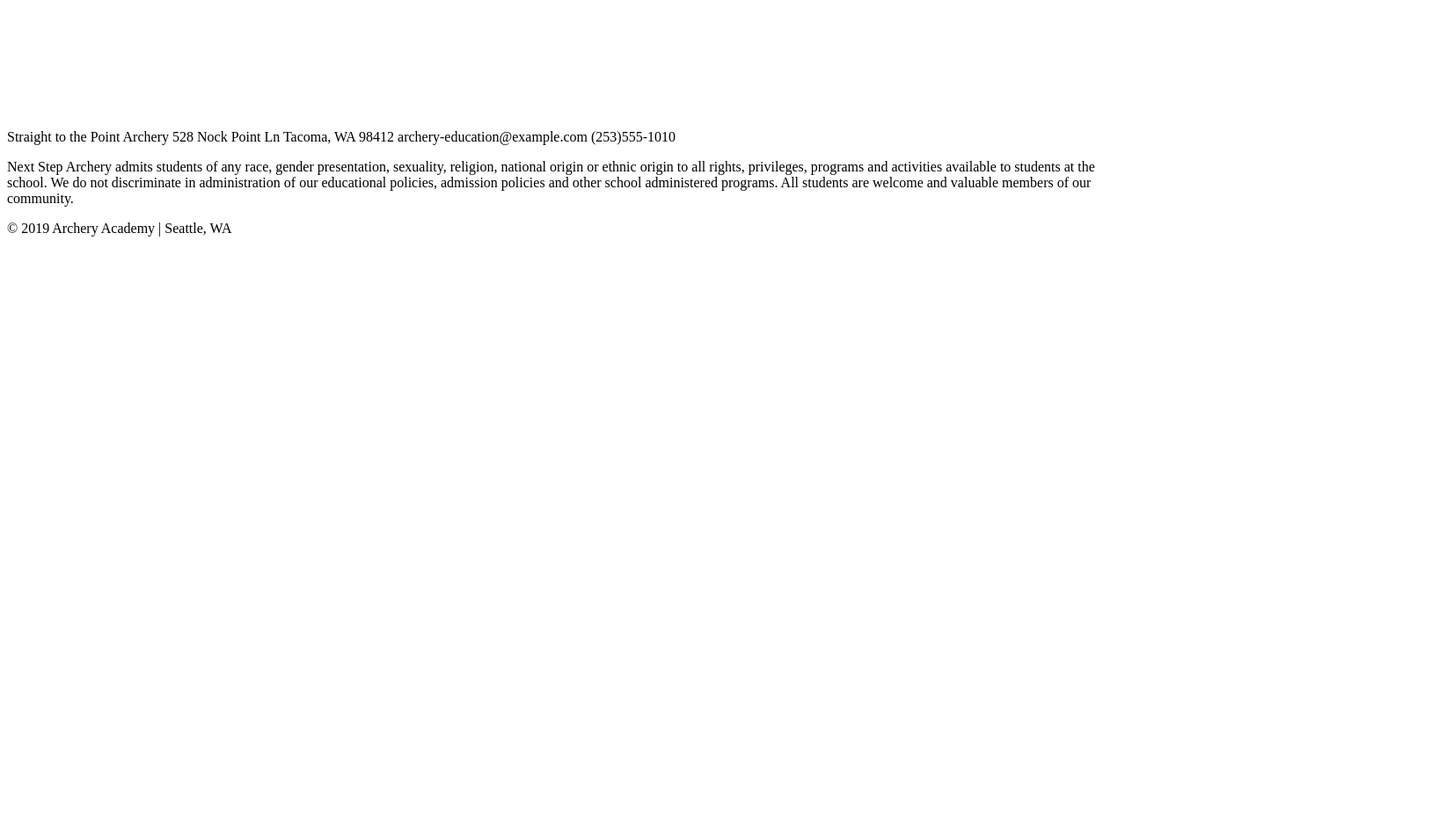
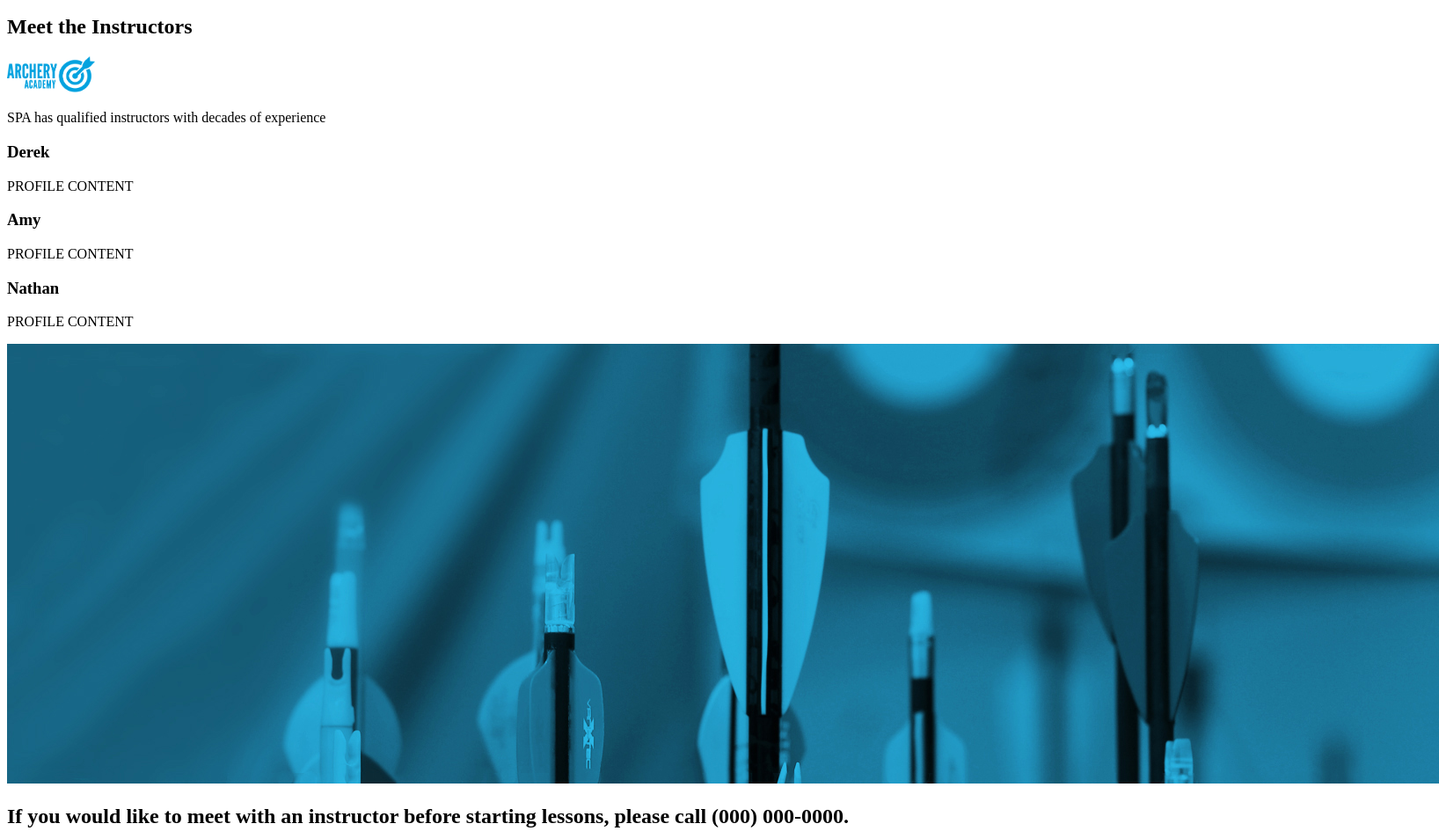
Before and after one commit to kateblankenship1/archery, a plain HTML site: page staff.html in a window 1280 px wide. Shown: the part 307-1252 px from the top of the page at 88% size, 1636 px wide, since content can reach past the window. Before the commit the page ends 800 px from the top, so only its background shows below. Drawn offline with Linux system fonts and the light colour scheme.

Commit message:
finished semantic HTML for staff page

```diff
--- a/staff.html
+++ b/staff.html
@@ -23,6 +23,36 @@
 
 <!-- main content -->
 
+<article class="intro">
+  <h2 class="staffmainheader">Meet the Instructors</h2>
+  <section class="introduction">
+    <img src="resources/archeryAcademy-logo-color.png" alt="academy logo" width="100" />
+    <p>SPA has qualified instructors with decades of experience</p>
+  </section>
+</article>
+
+<article class="profiles">
+  <section class="instructor">
+      <h3 class="profileheader">Derek</h3>
+        <p> PROFILE CONTENT </p>
+  </section>
+  <section class="instructor">
+      <h3 class="profileheader">Amy</h3>
+        <p> PROFILE CONTENT </p>
+  </section>
+  <section class="instructor">
+      <h3 class="profileheader">Nathan</h3>
+        <p> PROFILE CONTENT </p>
+  </section>
+</article>
+
+<div class="bottomimage">
+    <img src="resources/footerImage.jpg" alt="arrows" />
+</div>
+
+<div class="meetup">
+  <h2 class="meetupheader">If you would like to meet with an instructor before starting lessons, please call (000) 000-0000.</h2>
+</div>
 
 <!-- footer -->
 <footer>
```
